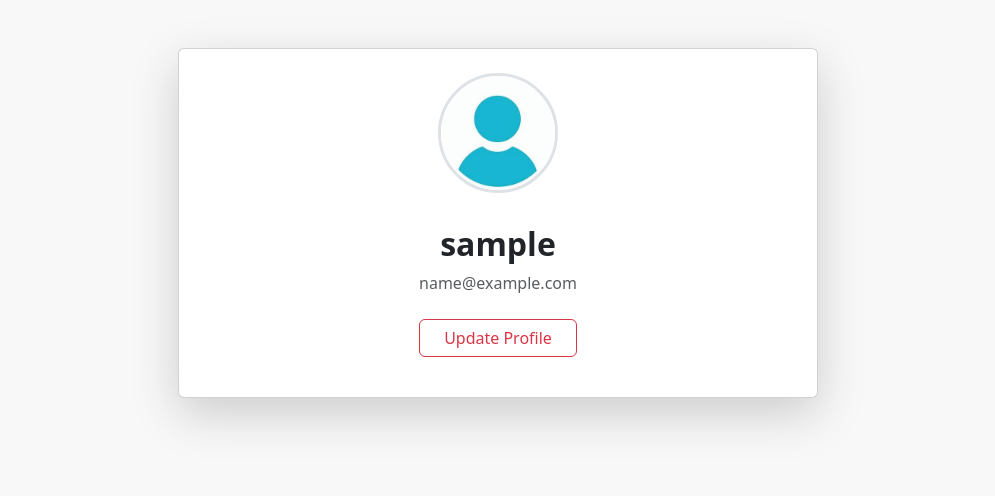
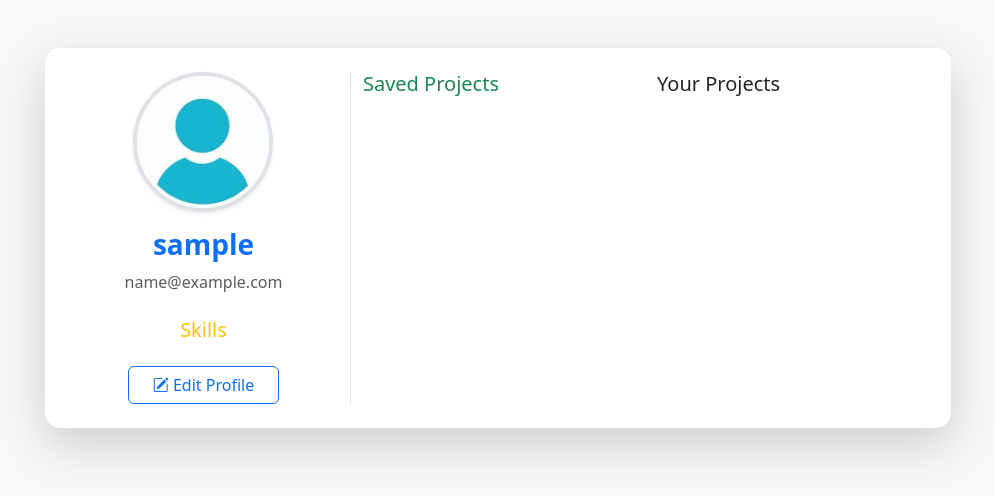
Before and after one commit to VasudevSrivastava/project-recommendation-system, a Django app: page /users/profile/ in a window 1280 px wide. Shown: the part 62-558 px from the top of the page, without its empty margins (142-1137 px from the left). Run offline with Django 5.2, Linux system fonts and the light colour scheme; the visitor is signed in with stand-in values (Sample User, id 1); data that the repository does not hold is empty.

Commit message:
hide keys and fix bugs and other ui improvements

```diff
--- a/recommendation_system/projects/templates/projects/project_detail.html
+++ b/recommendation_system/projects/templates/projects/project_detail.html
@@ -46,8 +46,9 @@
             <div class="mt-4">
                 <a href="{{ project.github_link }}" class="btn btn-primary btn-sm" target="_blank">View on GitHub</a>
             </div>
+            {% if user == project.user %}
             <a href="{% url 'project-update' project.id %}" > <button class="btn btn-dark btn-sm mt-3" >Update</button> </a>
-
+            {% endif %}
             <form action="{% url 'project-rate' project.id %}" method="POST" class="mt-4">
                 {% csrf_token %}
                 <h5 class="border-bottom pb-2 mb-3">Rate This Project</h5>
--- a/recommendation_system/projects/templates/projects/project_list.html
+++ b/recommendation_system/projects/templates/projects/project_list.html
@@ -28,10 +28,7 @@
                 </ul>
             </div>
 
-            <!-- Hidden Inputs to Retain Selections -->
-            {% for selected in selected_filters %}
-                <input type="hidden" name="filters" value="{{ selected }}">
-            {% endfor %}
+
 
             <p class="text-dark"> Sort By :</p>
             <select name="sort" class="form-select-sm w-auto" style="height: 35px;">
--- a/recommendation_system/projects/views.py
+++ b/recommendation_system/projects/views.py
@@ -58,7 +58,7 @@ class ProjectListView(ListView):
     def get_queryset(self):
         projects = Project.objects.all().annotate(avg_rating=Avg("ratings__rating"))
 
-        filters= self.request.GET.getlist("filters")
+        filters = self.request.GET.getlist("filters")
 
         if filters:
             projects = projects.filter(skill__name__in=filters)
@@ -81,6 +81,7 @@ class ProjectListView(ListView):
 class ProjectUpdateView(UpdateView):
     model = Project
     form_class = ProjectForm
+    success_url = reverse_lazy('project-list')
 
     def form_valid(self, form):
         project = form.save(commit=False)
--- a/recommendation_system/users/templates/users/profile.html
+++ b/recommendation_system/users/templates/users/profile.html
@@ -1,66 +1,80 @@
 {% extends 'core/base.html' %}
 {% block content %}
 
-<div class="container mt-5 d-flex justify-content-center">
-    <div class="card shadow-lg p-4 text-center" style="max-width: 40rem; width: 100%;">
-        <!-- Profile Image -->
-        <div class="mb-3">
-            <img class="rounded-circle border border-3" src="{{ user.profile.image.url }}"
-                 style="width: 120px; height: 120px; object-fit: cover;">
+<div class="container mt-5">
+    <div class="row justify-content-center">
+        <div class="col-lg-10">
+            <div class="card shadow-lg p-4 border-0" style="border-radius: 15px; background: #ffffff;">
+                <div class="row g-4">
+
+                    <div class="col-md-4 text-center border-end">
+                        <div class="position-relative">
+                            <img class="rounded-circle border border-4 shadow-sm"
+                                src="{{ user.profile.image.url }}"
+                                style="width: 140px; height: 140px; object-fit: cover;">
                         </div>
+                        <h3 class="fw-bold text-primary mt-3">{{ user.username }}</h3>
+                        <p class="text-muted">{{ user.email }}</p>
+                        <p class="text-dark fst-italic px-3">{{ user.profile.about }}</p>
 
-        <div class="card-body">
-            <h2 class="fw-bold">{{ user.username }}</h2>
-            <p class="text-muted">{{ user.email }}</p>
-            <p class="text-dark fst-italic">{{ user.profile.about }}</p>
+                        <h5 class="mt-4 text-warning">Skills</h5>
+                        {% if user.profile.skills.all %}
 
-
-
-			<!-- Skills Section -->
-            {% if user.profile.skills.all %}
-                <h4 class="mt-4 text-warning">Skills</h4>
                             <div class="d-flex flex-wrap justify-content-center gap-2 mt-2">
                                 {% for skill in user.profile.skills.all %}
-                        <span class="badge bg-secondary px-3 py-2">{{ skill.name }}</span>
+                                    <span class="badge bg-gradient bg-dark text-light px-3 py-2 shadow-sm">
+                                        {{ skill.name }}
+                                    </span>
                                 {% endfor %}
                             </div>
                         {% endif %}
 
-            <!-- Saved Projects -->
-            {% if saved_projects %}
-                <h4 class="mt-4 text-success">Saved Projects</h4>
-                <ul class="list-group mt-2">
+                        <div class="mt-4">
+                            <a href="{% url 'update-profile' %}" class="btn btn-outline-primary px-4">
+                                <i class="bi bi-pencil-square"></i> Edit Profile
+                            </a>
+                        </div>
+                    </div>
+
+                    <div class="col-md-8">
+                        <div class="row">
+
+
+                            <div class="col-md-6">
+                                <h5 class="text-success">Saved Projects</h5>
+                                <ul class="list-group list-group-flush mt-2">
                                     {% for object in saved_projects %}
-                        <li class="list-group-item border-0">
+                                        <li class="list-group-item border-0 bg-transparent">
                                             <a href="{% url 'project-detail' object.project.id %}"
                                                 class="text-decoration-none fw-semibold text-dark">
-                                {{ object.project.title }}
+                                                <i class="bi bi-bookmark-fill text-warning"></i> {{ object.project.title }}
                                             </a>
                                         </li>
                                     {% endfor %}
                                 </ul>
-            {% endif %}
+                            </div>
 
-			<!-- User Projects-->
-			{% if user_projects %}
-                <h4 class="mt-4 text-dark">Your Projects</h4>
-                <ul class="list-group mt-2">
+
+
+                            <div class="col-md-6">
+                                <h5 class="text-dark">Your Projects</h5>
+                                <ul class="list-group list-group-flush mt-2">
                                     {% for object in user_projects %}
-                        <li class="list-group-item border-0">
+                                        <li class="list-group-item border-0 bg-transparent">
                                             <a href="{% url 'project-detail' object.id %}"
                                                 class="text-decoration-none fw-semibold text-link">
-                                {{ object.title }}
+                                                <i class="bi bi-folder-fill text-primary"></i> {{ object.title }}
                                             </a>
                                         </li>
                                     {% endfor %}
                                 </ul>
-            {% endif %}
+                            </div>
 
 
+                        </div>
+                    </div>
 
-            <!-- Update Profile Button -->
-            <div class="mt-4">
-                <a href="{% url 'update-profile' %}" class="btn btn-outline-danger px-4">Update Profile</a>
+                </div>
             </div>
         </div>
     </div>
```
Also changed, not shown: recommendation_system/recommendation_system/settings.py (+9 -39 lines), recommendation_system/users/templates/users/logout.html (+11 -5 lines). Lines whose indentation alone changed are shown as unchanged.
